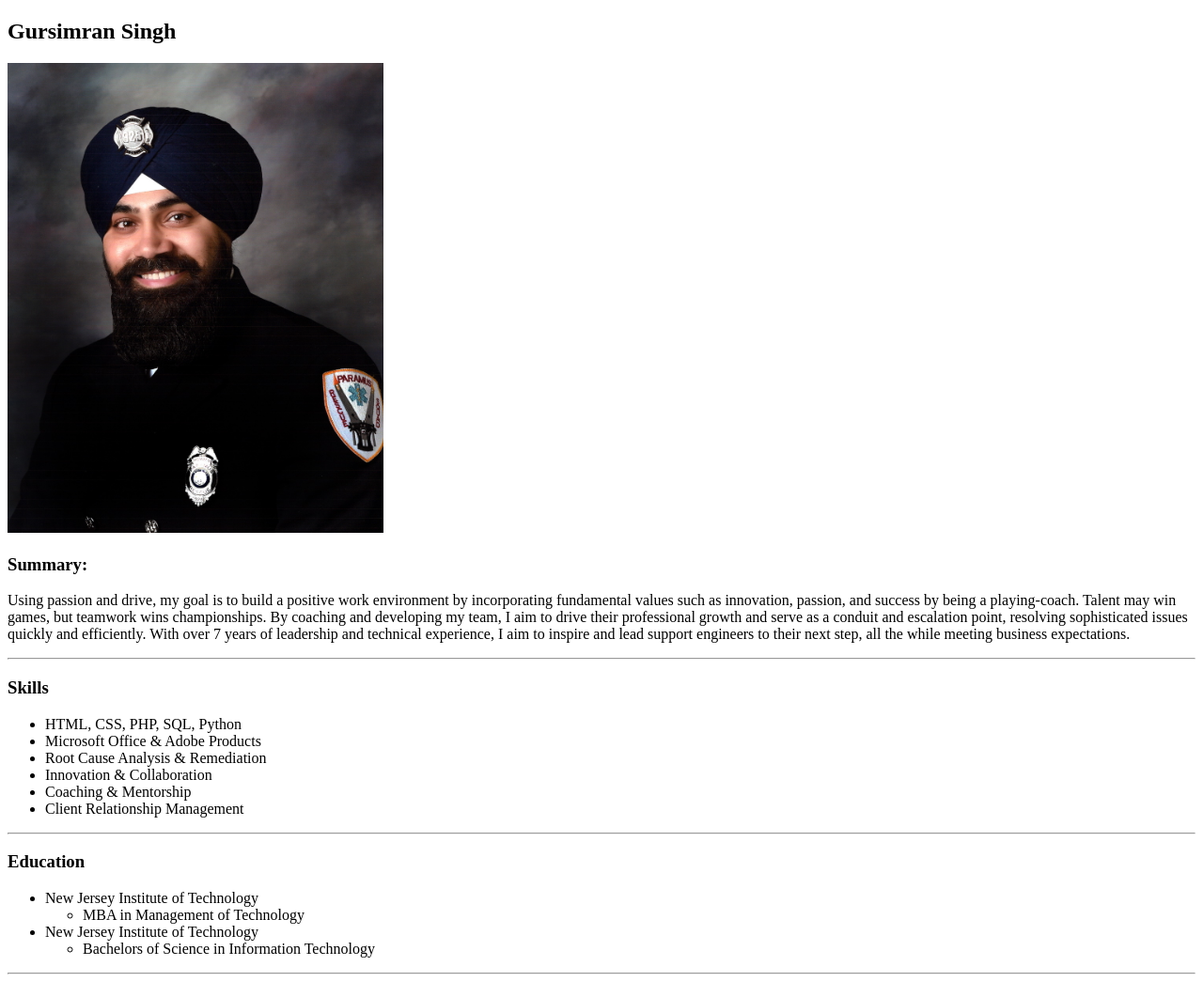
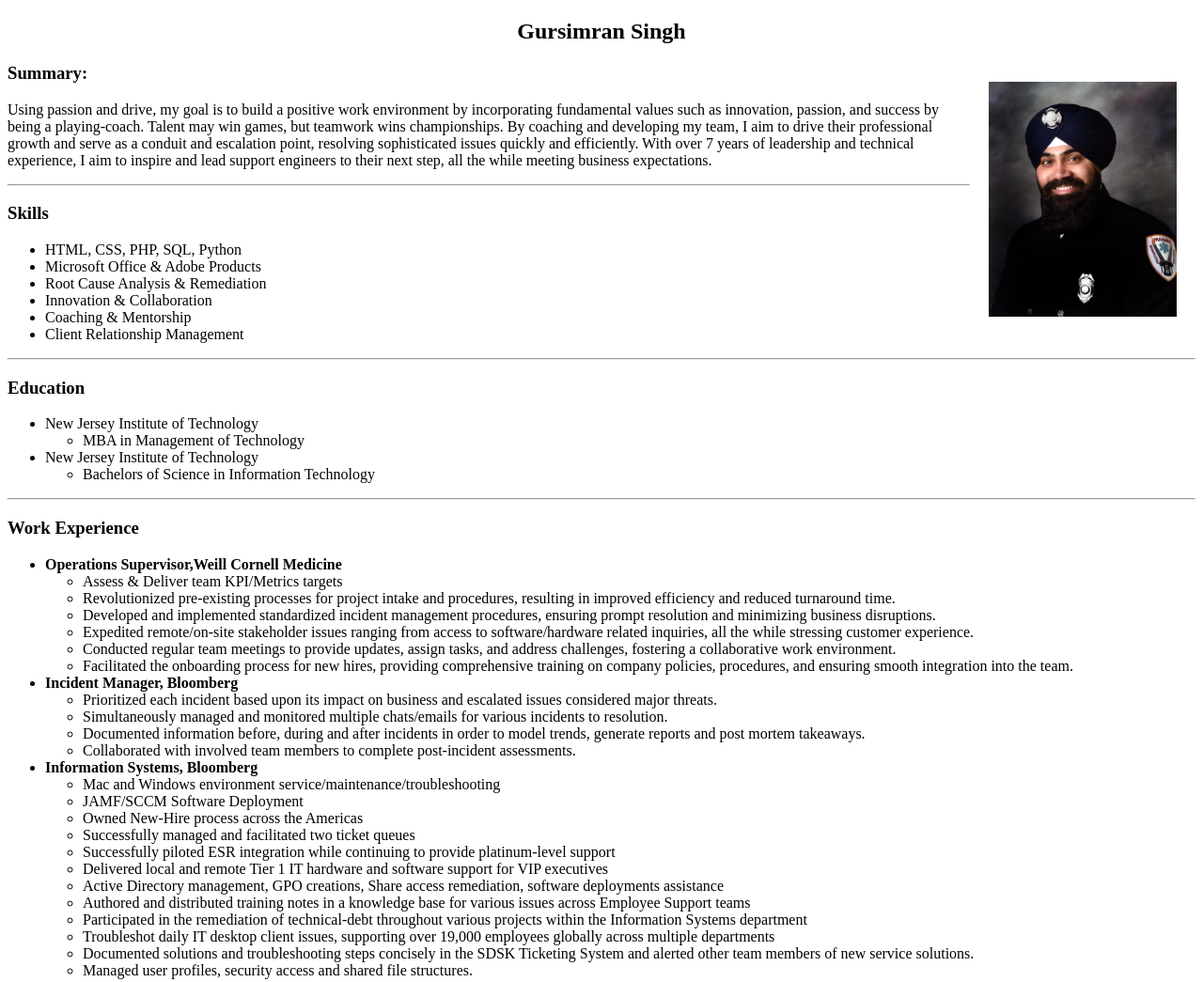
Before and after one commit to geeesinghh/Resume, a plain HTML site: page index.html in a window 1280 px wide. Shown: the top 1045 px of the page at 94% size. Drawn offline with Linux system fonts and the light colour scheme.

Commit message:
Add files via upload

```diff
--- a/index.html
+++ b/index.html
@@ -4,14 +4,33 @@
     <meta charset="UTF-8">
     <meta name="viewport" content="width=device-width, initial-scale=1.0">
     <title>My Resume</title>
+
+    <style>
+
+        h2{
+            text-align: center;
+        }
+
+        .headshot{
+            float: right;
+            padding: 20px;
+        }
+
+
+        footer{
+            text-align: center;
+        }
+
+
+    </style>
 </head>
 <body>
 
     <h2>Gursimran Singh</h2>
 
-    <img src="./Headshot.JPG"
-        width="400"
-        height="500">
+    <img class = "headshot" src="./Headshot.JPG"
+        width="200"
+        height="250">
 
 
     <h3>Summary:</h3>
@@ -28,6 +47,7 @@
     </p>
 
     <hr>
+
 
     <h3>Skills</h3>
     <ul>
```
Also changed, not shown: contact.html (+15 -5 lines), GitHubLogo.png (added), LinkedInLogo.png (added).
